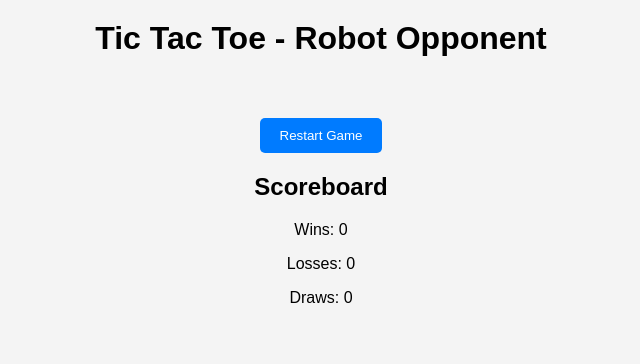
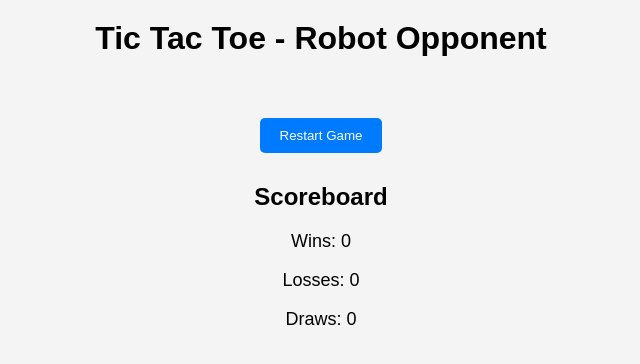
Before and after one commit to onlineminigames/game.github.io, a PHP site: page /tic-tac-toe.html in a window 1280 px wide. Shown: the top 364 px of the page, without its empty margins (319-959 px from the left). Run offline with PHP 8.4, Linux system fonts and the light colour scheme.

Commit message:
Update styles.css

```diff
--- a/styles.css
+++ b/styles.css
@@ -36,3 +36,9 @@ h1 {
 #reset-btn:hover {
   background-color: #0056b3;
 }
+#scoreboard {
+  margin-top: 30px;
+}
+#scoreboard p {
+  font-size: 18px;
+}
```
